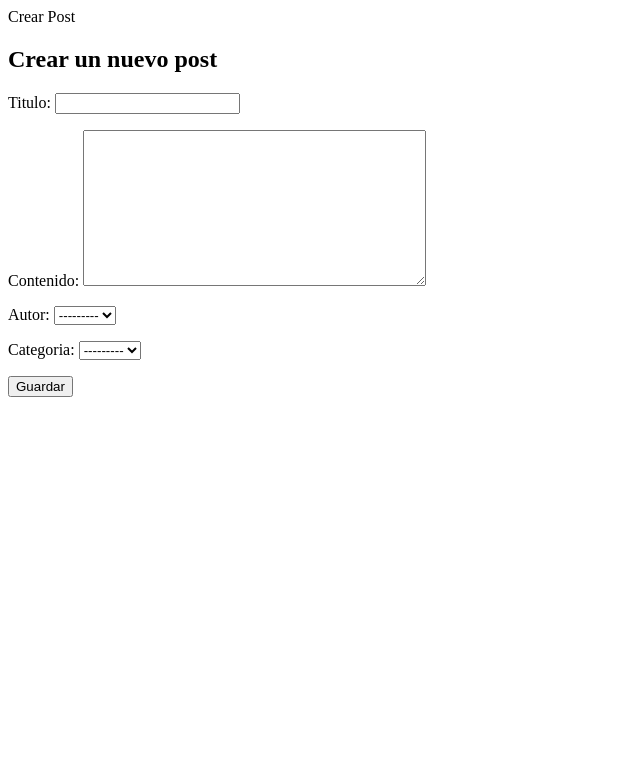
After one commit to uriel1arrascaeta/PythonProyecto1, a Django app: page /crear/ in a window 1280 px wide. The commit adds this page. Shown: the top 783 px of the page, without its empty margins (0-640 px from the left). Run offline with Django 5.2, Linux system fonts and the light colour scheme; data that the repository does not hold is empty.

Commit message:
Tercera Entrega Terminada

```diff
--- a/Projecto1/settings.py
+++ b/Projecto1/settings.py
@@ -56,7 +56,7 @@ ROOT_URLCONF = 'Projecto1.urls'
 TEMPLATES = [
     {
         'BACKEND': 'django.template.backends.django.DjangoTemplates',
-        'DIRS': [],
+        'DIRS': [BASE_DIR / 'templates'],
         'APP_DIRS': True,
         'OPTIONS': {
             'context_processors': [
--- a/Projecto1/urls.py
+++ b/Projecto1/urls.py
@@ -1,4 +1,5 @@
 # Projecto1/urls.py
+
 from django.contrib import admin
 from django.urls import path, include
 
--- a/blog/admin.py
+++ b/blog/admin.py
@@ -1,7 +1,9 @@
 from django.contrib import admin
 
 # Register your models here.
-from .models import Post, Author
+from .models import Post, Autor, Categoria
+
 
 admin.site.register(Post)
-admin.site.register(Author)
+admin.site.register(Autor)
+admin.site.register(Categoria)
--- /dev/null
+++ b/blog/forms.py
@@ -0,0 +1,27 @@
+# blog/forms.py
+
+from django import forms
+from .models import Autor, Categoria, Post
+
+
+class AutorForm(forms.ModelForm):
+    class Meta:
+        model = Autor
+        fields = '__all__'
+
+
+class CategoriaForm(forms.ModelForm):
+    class Meta:
+        model = Categoria
+        fields = '__all__'
+
+
+class PostForm(forms.ModelForm):
+    class Meta:
+        model = Post
+        fields = '__all__'
+
+
+class BusquedaForm(forms.Form):
+    titulo = forms.CharField(
+        max_length=100, required=False, label="Buscar por título")
--- a/blog/models.py
+++ b/blog/models.py
@@ -1,32 +1,30 @@
+# blog/models.py
+
 from django.db import models
-from django.utils import timezone
 
 
-class Author(models.Model):
-    name = models.CharField(max_length=100)
-    bio = models.TextField(blank=True, null=True)
+class Autor(models.Model):
+    nombre = models.CharField(max_length=100)
+    email = models.EmailField()
 
     def __str__(self):
-        return self.name
+        return self.nombre
 
 
-class Category(models.Model):
-    name = models.CharField(max_length=100, unique=True)
-    description = models.TextField(blank=True, null=True)
-
-    class Meta:
-        verbose_name_plural = "categories"
+class Categoria(models.Model):
+    nombre = models.CharField(max_length=50)
 
     def __str__(self):
-        return self.name
+        return self.nombre
 
 
 class Post(models.Model):
-    title = models.CharField(max_length=100)
-    content = models.TextField()
-    author = models.ForeignKey(
-        Author, on_delete=models.CASCADE, related_name='posts')
-    updated_at = models.DateTimeField(auto_now=True)
+    titulo = models.CharField(max_length=200)
+    contenido = models.TextField()
+    fecha = models.DateTimeField(auto_now_add=True)
+    autor = models.ForeignKey(Autor, on_delete=models.CASCADE)
+    categoria = models.ForeignKey(
+        Categoria, on_delete=models.SET_NULL, null=True)
 
     def __str__(self):
-        return self.title
+        return self.titulo
--- a/blog/templates/blog/base.html
+++ b/blog/templates/blog/base.html
@@ -1,19 +1,20 @@
-<!DOCTYPE html>
-<html lang="es">
+{% block title %}Lista de Posts{% endblock %}
 
-<head>
-    <meta charset="UTF-8">
-    <title>{% block title %}Blog Django{% endblock %}</title>
-</head>
+{% block content %}
+<h2>Posts publicados</h2>
 
-<body>
-    <h1>Blog con Django</h1>
-    <nav>
-        <a href="{% url 'home' %}">Inicio</a> |
-        <a href="{% url 'crear_post' %}">Crear Post</a> |
-    </nav>
-    <hr>
-    {% block content %}{% endblock %}
-</body>
-
-</html>
+{% if posts %}
+<ul>
+    {% for post in posts %}
+    <li>
+        <strong>{{ post.titulo }}</strong> — {{ post.autor.nombre }} ({{ post.categoria.nombre }})
+        <br>
+        <a href="{% url 'editar_post' post.id %}">Editar</a> |
+        <a href="{% url 'eliminar_post' post.id %}">Eliminar</a>
+    </li>
+    {% endfor %}
+</ul>
+{% else %}
+<p>No hay posts aún.</p>
+{% endif %}
+{% endblock %}
--- /dev/null
+++ b/blog/templates/blog/post_form.html
@@ -0,0 +1,17 @@
+{% extends "blog/base.html" %}
+
+{% block title %}
+{% if editar %}Editar Post{% else %}Crear Post{% endif %}
+{% endblock %}
+
+{% block content %}
+<h2>{% if editar %}Editar post{% else %}Crear un nuevo post{% endif %}</h2>
+
+<form method="post">
+    {% csrf_token %}
+    {{ form.as_p }}
+    <button type="submit">
+        {% if editar %}Actualizar{% else %}Guardar{% endif %}
+    </button>
+</form>
+{% endblock %}
--- a/blog/urls.py
+++ b/blog/urls.py
@@ -1,7 +1,13 @@
+# blog/urls.py
+
 from django.urls import path
 from . import views
 
 urlpatterns = [
-    path('', views.home, name='home'),
-    path('crear_post/', views.crear_post, name='crear_post'),
+    path('', views.index, name='inicio'),
+    path('crear/', views.crear_post, name='crear_post'),
+    path('posts/', views.listar_posts, name='listar_posts'),
+    path('buscar/', views.buscar_post, name='buscar_post'),
+    path('editar/<int:post_id>/', views.editar_post, name='editar_post'),
+    path('eliminar/<int:post_id>/', views.eliminar_post, name='eliminar_post'),
 ]
--- a/blog/views.py
+++ b/blog/views.py
@@ -1,18 +1,57 @@
-from django.shortcuts import render
+# blog/views.py
 
-from django.http import HttpResponse
-from .models import Post
-# Create your views here.
+from django.shortcuts import render, redirect
+from .models import Autor, Categoria, Post
+from .forms import AutorForm, CategoriaForm, PostForm, BusquedaForm
 
 
-def home(request):
-    posts = Post.objects.all()
-    context = {
-        'posts': posts
-    }
-    return render(request, 'blog/home.html', context)
+def index(request):
+    return render(request, "blog/index.html")
 
 
 def crear_post(request):
+    if request.method == 'POST':
+        form = PostForm(request.POST)
+        if form.is_valid():
+            form.save()
+            return redirect('listar_posts')
+    else:
+        form = PostForm()
+    return render(request, "blog/post_form.html", {'form': form})
 
-    return HttpResponse("<h1>Página para crear un nuevo post</h1>")
+
+def listar_posts(request):
+    posts = Post.objects.all()
+    return render(request, "blog/post_list.html", {'posts': posts})
+
+
+def buscar_post(request):
+    resultados = []
+    if request.method == 'GET':
+        form = BusquedaForm(request.GET)
+        if form.is_valid():
+            titulo = form.cleaned_data['titulo']
+            resultados = Post.objects.filter(titulo__icontains=titulo)
+    else:
+        form = BusquedaForm()
+    return render(request, "blog/search.html", {"form": form, "resultados": resultados})
+
+
+def editar_post(request, post_id):
+    post = get_object_or_404(Post, id=post_id)
+    if request.method == 'POST':
+        form = PostForm(request.POST, instance=post)
+        if form.is_valid():
+            form.save()
+            return redirect('listar_posts')
+    else:
+        form = PostForm(instance=post)
+    return render(request, "blog/post_form.html", {'form': form, 'editar': True})
+
+
+def eliminar_post(request, post_id):
+    post = get_object_or_404(Post, id=post_id)
+    if request.method == 'POST':
+        post.delete()
+        return redirect('listar_posts')
+    return render(request, "blog/confirmar_eliminar.html", {'post': post})
```
Also changed, not shown: blog/templates/blog/confirmar_eliminar.html (added, +13 -0 lines), blog/templates/blog/home.html (deleted, +0 -19 lines), blog/templates/blog/index.html (added, +41 -0 lines), blog/templates/blog/post_list.html (+9 -10 lines), blog/templates/blog/search.html (added, +19 -0 lines), blog/migrations/0001_initial.py, blog/migrations/0002_rename_contenido_post_content_and_more.py (deleted).
